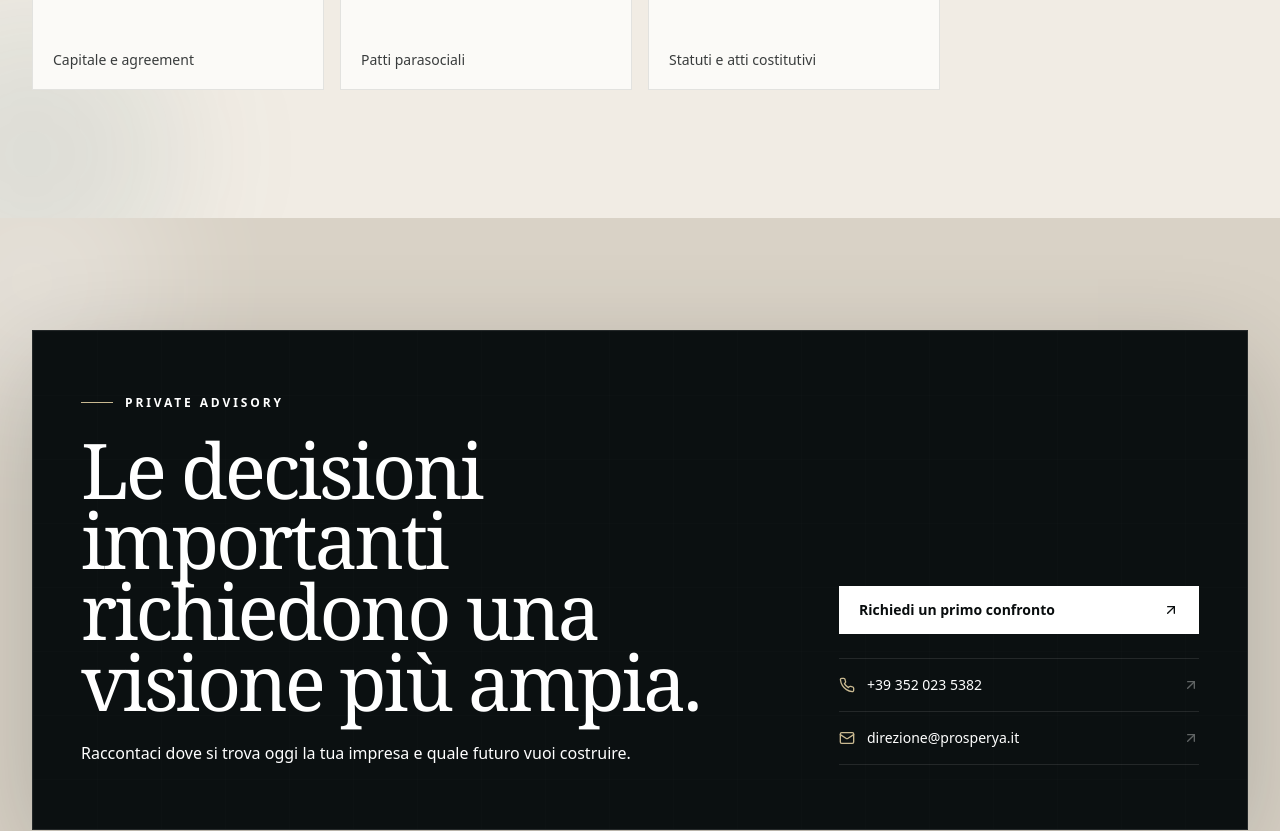
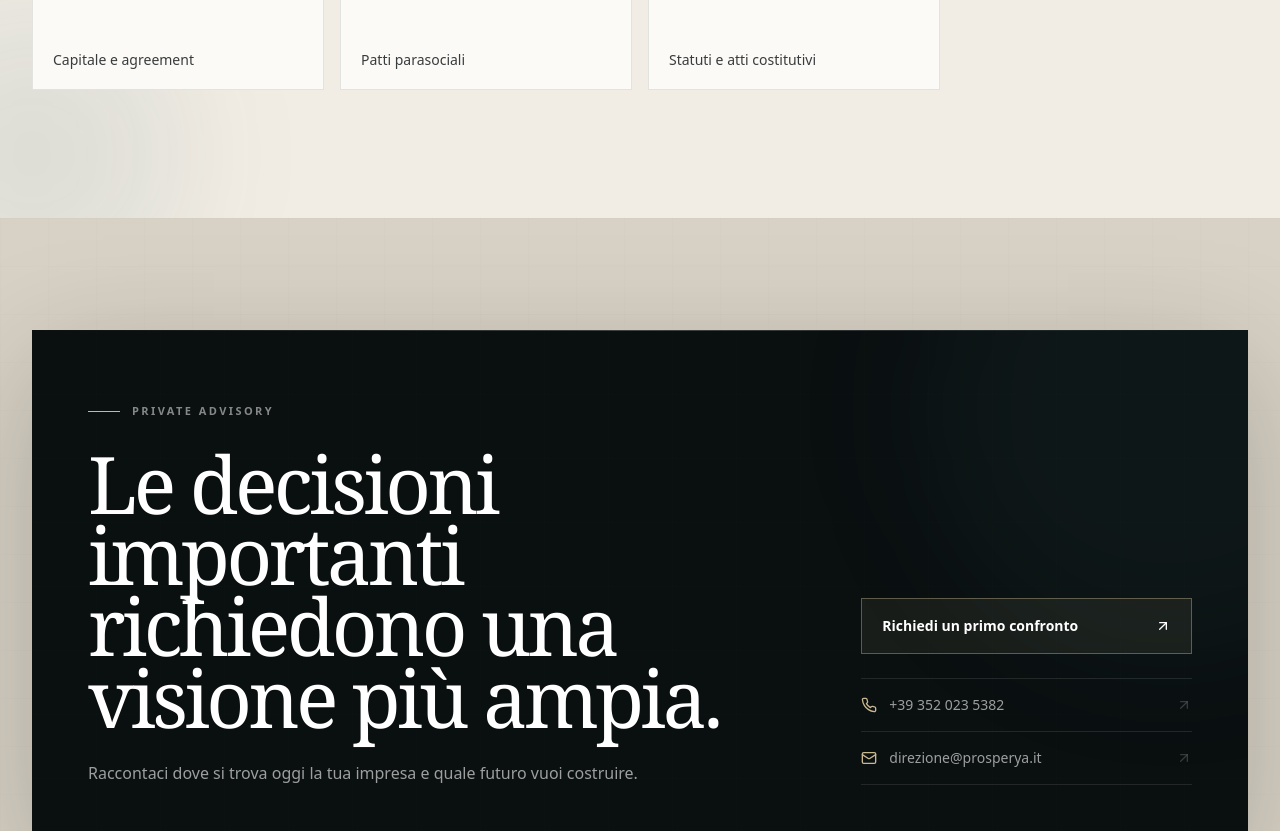
Before and after one commit to gaetanomeli95-lab/Prosperya-site, a Next.js app: page / in a window 1280 px wide. Shown: the part 7520-8351 px from the top of the page. Built offline with nearby package versions, Linux system fonts and the light colour scheme.

Commit message:
design: rebuild final CTA as premium editorial close

```diff
--- a/src/components/SectionCta.tsx
+++ b/src/components/SectionCta.tsx
@@ -8,34 +8,38 @@ import { FadeIn } from './MotionWrapper';
 
 export function SectionCta() {
   return (
-    <section className="relative overflow-hidden bg-[#D9D2C6] py-20 lg:py-28">
-      <div className="absolute left-[-7rem] top-[-5rem] h-72 w-72 rounded-full bg-white/30 blur-3xl" />
-      <div className="mx-auto max-w-[1480px] px-5 sm:px-6 lg:px-8">
+    <section className="relative overflow-hidden bg-[#D8D1C5] py-20 lg:py-28">
+      <div className="absolute inset-0 paper-noise opacity-55" />
+      <div className="section-frame relative">
         <FadeIn>
-          <div className="relative overflow-hidden border border-white/10 bg-[#0B1011] px-6 py-10 text-white shadow-[0_30px_100px_rgba(9,13,14,.20)] sm:px-9 sm:py-12 lg:px-12 lg:py-16">
-            <div className="absolute inset-0 prosperya-grid opacity-25" />
-            <div className="absolute right-[-9rem] top-[-9rem] h-[28rem] w-[28rem] rounded-full bg-mediterranean/12 blur-3xl" />
-            <div className="relative grid gap-10 lg:grid-cols-[1.2fr_.8fr] lg:items-end">
-              <div>
-                <div className="flex items-center gap-3"><span className="h-px w-8 bg-sand" /><span className="eyebrow !text-white/36">Private advisory</span></div>
-                <h2 className="mt-6 max-w-4xl text-[clamp(2.8rem,6vw,6rem)] font-heading leading-[.92] tracking-[-.04em] !text-white">{home.finalCta.title}</h2>
-                <p className="mt-6 max-w-2xl text-sm leading-[1.8] !text-white/56 sm:text-base">{home.finalCta.text}</p>
+          <div className="relative overflow-hidden bg-[#0A0F10] px-6 py-11 text-white shadow-[0_35px_120px_rgba(9,13,14,.22)] sm:px-9 sm:py-14 lg:px-12 lg:py-16 xl:px-14">
+            <div className="absolute inset-0 prosperya-grid opacity-20" />
+            <div className="absolute right-[-10rem] top-[-10rem] h-[30rem] w-[30rem] rounded-full bg-mediterranean/10 blur-3xl" />
+            <div className="absolute inset-x-0 top-0 h-px hairline-light" />
+
+            <div className="relative grid gap-12 lg:grid-cols-12 lg:gap-14 lg:items-end">
+              <div className="lg:col-span-8">
+                <span className="section-kicker-dark">Private advisory</span>
+                <h2 className="mt-7 max-w-5xl text-[clamp(3rem,6.2vw,7rem)] font-heading leading-[0.9] tracking-[-.045em] !text-white">
+                  {home.finalCta.title}
+                </h2>
+                <p className="mt-7 max-w-2xl text-sm leading-[1.8] !text-white/60 sm:text-base">{home.finalCta.text}</p>
               </div>
 
-              <div className="lg:justify-self-end lg:min-w-[360px]">
-                <Link href="/contatti/" className="premium-button-light group w-full justify-between sm:w-auto lg:w-full">
+              <div className="lg:col-span-4">
+                <Link href="/contatti/" className="group flex min-h-14 items-center justify-between border border-sand/40 bg-sand/[0.08] px-5 text-sm font-semibold !text-white transition-all duration-300 hover:border-sand hover:bg-sand hover:!text-night">
                   {home.finalCta.cta}
                   <ArrowUpRight className="h-4 w-4 transition-transform group-hover:-translate-y-0.5 group-hover:translate-x-0.5" />
                 </Link>
 
-                <div className="mt-6 divide-y divide-white/10 border-y border-white/10">
-                  <a href={`tel:${company.telefono.replace(/\s/g, '')}`} className="group flex items-center justify-between gap-4 py-4 text-sm !text-white/58 transition-colors hover:!text-white">
+                <div className="mt-6 border-y border-white/10">
+                  <a href={`tel:${company.telefono.replace(/\s/g, '')}`} className="group flex items-center justify-between gap-4 py-4 text-sm !text-white/60 transition-colors hover:!text-white">
                     <span className="flex items-center gap-3"><Phone className="h-4 w-4 text-sand" />{company.telefono}</span>
-                    <ArrowUpRight className="h-4 w-4 opacity-35 transition-transform group-hover:-translate-y-0.5 group-hover:translate-x-0.5" />
+                    <ArrowUpRight className="h-4 w-4 opacity-30 transition-transform group-hover:-translate-y-0.5 group-hover:translate-x-0.5" />
                   </a>
-                  <a href={`mailto:${company.emailDirezione}`} className="group flex items-center justify-between gap-4 py-4 text-sm !text-white/58 transition-colors hover:!text-white">
+                  <a href={`mailto:${company.emailDirezione}`} className="group flex items-center justify-between gap-4 border-t border-white/10 py-4 text-sm !text-white/60 transition-colors hover:!text-white">
                     <span className="flex min-w-0 items-center gap-3"><Mail className="h-4 w-4 shrink-0 text-sand" /><span className="truncate">{company.emailDirezione}</span></span>
-                    <ArrowUpRight className="h-4 w-4 shrink-0 opacity-35 transition-transform group-hover:-translate-y-0.5 group-hover:translate-x-0.5" />
+                    <ArrowUpRight className="h-4 w-4 shrink-0 opacity-30 transition-transform group-hover:-translate-y-0.5 group-hover:translate-x-0.5" />
                   </a>
                 </div>
               </div>
```
